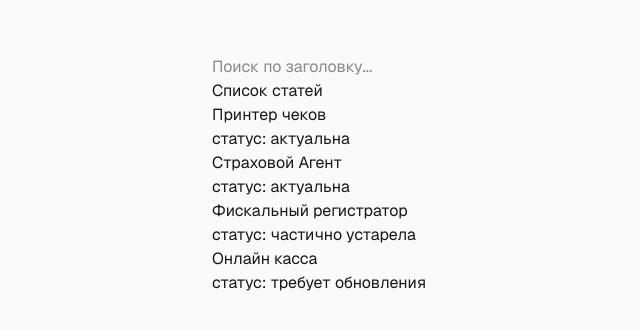
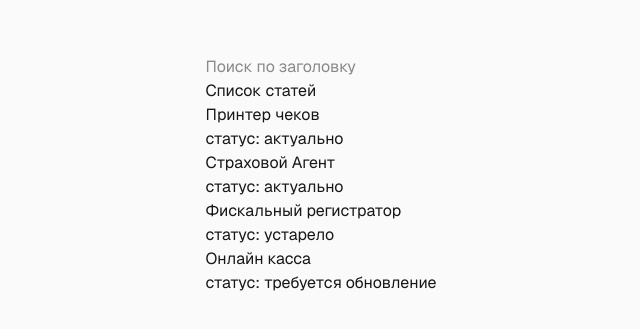
Before and after one commit to porposeZ/union-connect-web, a Next.js app: page / in a window 1280 px wide. Shown: the part 225-554 px from the top of the page, without its empty margins (319-959 px from the left). Built offline with nearby package versions, Linux system fonts and the light colour scheme.

Commit message:
feat(articles): add filter

```diff
--- a/src/domain/models.ts
+++ b/src/domain/models.ts
@@ -69,6 +69,7 @@ export interface Category {
 export type ArticleStatus = "actual" | "partially_outdated" | "needs_update"
 
 export interface Article {
+    [x: string]: any;
     id: string
     title: string
     applicationId?: string
--- a/src/features/articles/ArticlesPage.tsx
+++ b/src/features/articles/ArticlesPage.tsx
@@ -7,35 +7,44 @@ type ArticlesPageProps = {
   articles: Article[];
 };
 
-type ArticleStatusRussian = "актуальна" | "частично устарела" | "требует обновления";
+type ArticlesStatusRussian = "актуально" | "требуется обновление" | "устарело";
 
-const ArticleStatusMap: Record<Article["status"], ArticleStatusRussian> = {
-  actual: "актуальна",
-  partially_outdated: "частично устарела",
-  needs_update: "требует обновления",
+const ArticlesStatusMap: Record<Article["status"], ArticlesStatusRussian> = {
+  actual: "актуально",
+  needs_update: "требуется обновление",
+  partially_outdated: "устарело",
 };
+
 //TODO: Попрактиковать артиклстатусмап и отобразить статус статьи на русском языке
 export function ArticlesPage({ articles }: ArticlesPageProps) {
+  const [searchQuery, setSearchQuery] = useState("");
+//TODO: попрактиковать фильтр
+    const normalizedQuery = searchQuery.trim().toLowerCase()
+    const filteredArticles = articles.filter((article => {
 
-  const [searchQuery, setSearchQuery] = useState("");
+      if (!normalizedQuery) return true;
+
+      const normalizedTitle = article.title.toLowerCase()
+      return normalizedTitle.includes(normalizedQuery)
+
+    }))
+  return (
+    <div>
+      <input
+        type="text"
+        value={searchQuery}
+        placeholder="Поиск по заголовку"
+        onChange={(event) => {
+          setSearchQuery(event.target.value);
+        }}
+      />
+      <h1>Список статей</h1>
 
 
-
-
-  return (
-
-    <div>
-      <input
-      value={searchQuery}
-      type="text"
-      placeholder="Поиск по заголовку..."
-      onChange={(event) => {setSearchQuery(event.target.value)}}/>
-      <h1>Список статей</h1>
-
-      {articles.map((article) => (
+      {filteredArticles.map((article) => (
         <div key={article.id}>
           <h2>{article.title}</h2>
-          <p>статус: {ArticleStatusMap[article.status]}</p>
+          <p>статус: {ArticlesStatusMap[article.status]}</p>
         </div>
       ))}
     </div>
```
